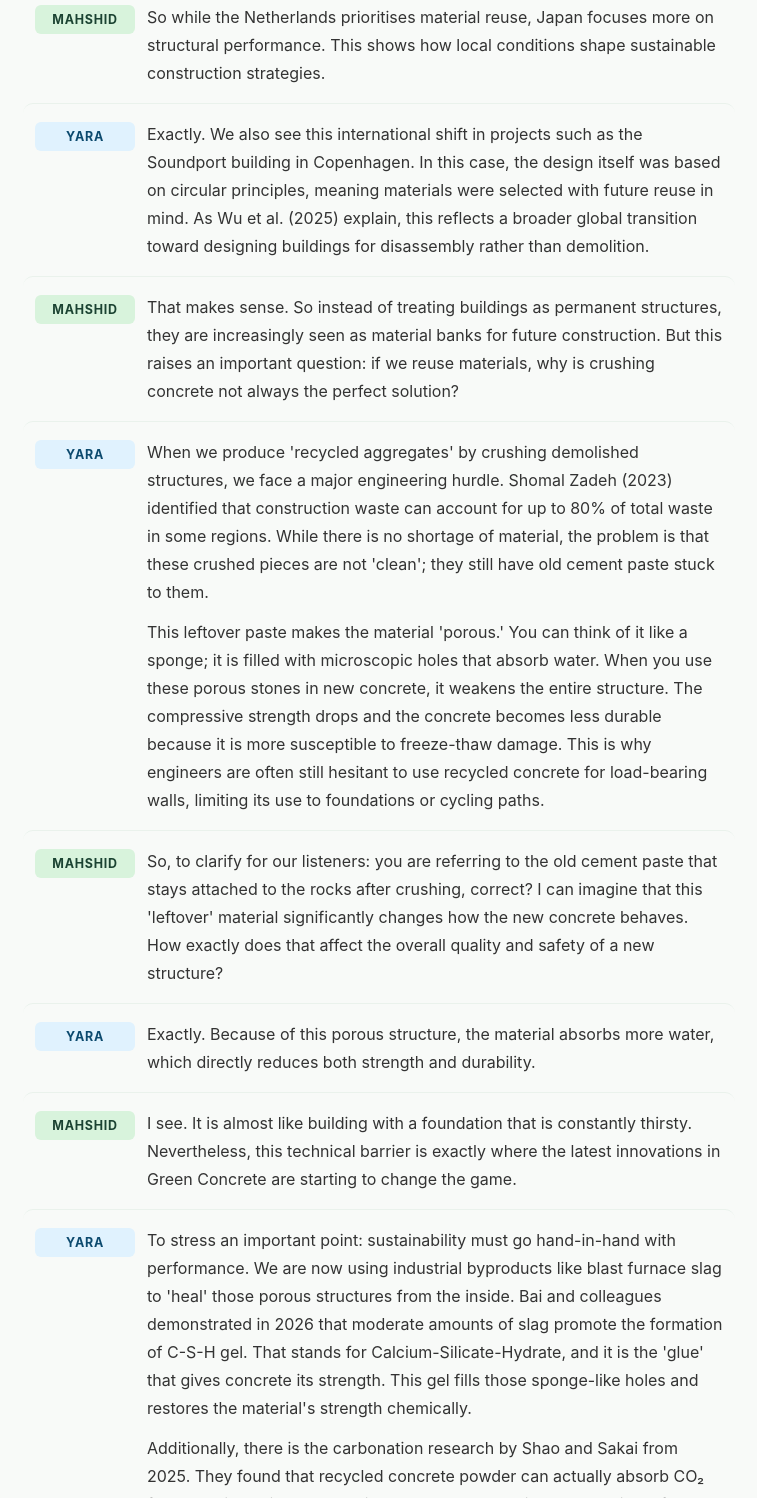
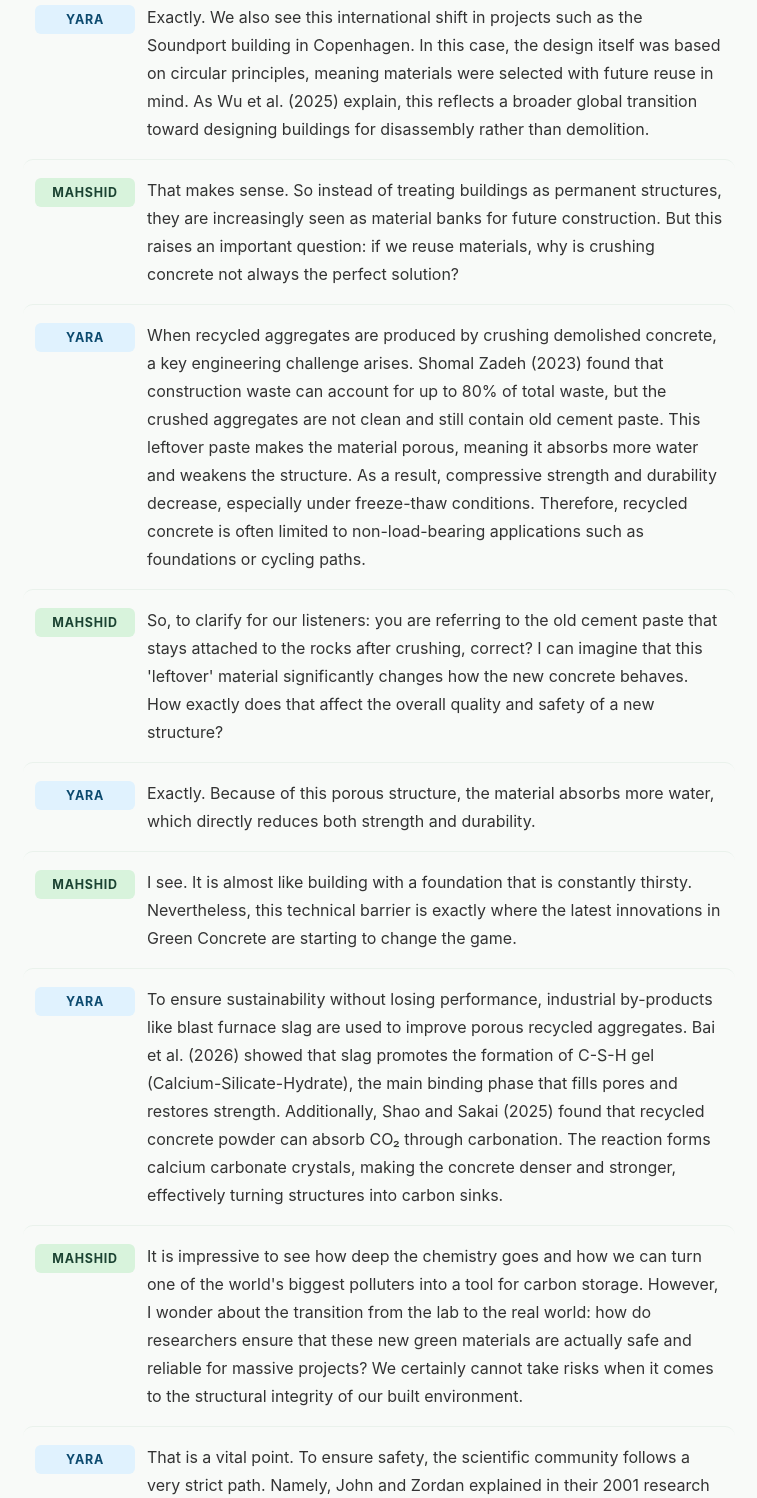
Before and after one commit to Nimasaghi-dev/Ecocast-podcast, a website built with Vite: page index.html in a window 1280 px wide. Shown: the part 4602-6100 px from the top of the page, without its empty margins (261-1018 px from the left). Built offline with nearby package versions, Linux system fonts and the light colour scheme.

Commit message:
transcript updated

```diff
--- a/index.html
+++ b/index.html
@@ -277,12 +277,11 @@
             <div class="transcript-entry">
               <span class="speaker speaker-mahshid">Mahshid</span>
               <p>
-                That is a staggering comparison. This impact is not just about
-                carbon emissions; I've also read that the raw materials we often
-                take for granted, like sand, are becoming scarce. It seems we
-                are facing a dual crisis: we are running out of the very
-                ingredients needed to make concrete while simultaneously
-                polluting the atmosphere to process them.
+                The impact goes beyond carbon emissions. I've also read that the
+                raw materials we often take for granted, like sand, are becoming
+                scarce. It seems we are facing a dual crisis: we are running out
+                of the ingredients needed to make concrete while simultaneously
+                polluting the atmosphere to produce it.
               </p>
             </div>
 
@@ -301,15 +300,6 @@
                 consumes enormous quantities of natural resources like fresh
                 water and specific types of river sand, which we are pulling
                 from ecosystems faster than they can replenish.
-              </p>
-            </div>
-
-            <div class="transcript-entry">
-              <span class="speaker speaker-mahshid">Mahshid</span>
-              <p>
-                So we are depleting natural resources while simultaneously
-                'cooking' the planet. Consequently, the demand for urban
-                expansion is directly clashing with our global climate goals.
               </p>
             </div>
 
@@ -375,26 +365,18 @@
             <!-- 4:30 – 6:00 Technical Hurdle: Porosity and Strength -->
             <div class="transcript-entry">
               <span class="speaker speaker-yara">Yara</span>
-              <div>
-                <p>
-                  When we produce 'recycled aggregates' by crushing demolished
-                  structures, we face a major engineering hurdle. Shomal Zadeh
-                  (2023) identified that construction waste can account for up to
-                  80% of total waste in some regions. While there is no shortage
-                  of material, the problem is that these crushed pieces are not
-                  'clean'; they still have old cement paste stuck to them.
-                </p>
-                <p>
-                  This leftover paste makes the material 'porous.' You can think
-                  of it like a sponge; it is filled with microscopic holes that
-                  absorb water. When you use these porous stones in new concrete,
-                  it weakens the entire structure. The compressive strength drops
-                  and the concrete becomes less durable because it is more
-                  susceptible to freeze-thaw damage. This is why engineers are
-                  often still hesitant to use recycled concrete for load-bearing
-                  walls, limiting its use to foundations or cycling paths.
-                </p>
-              </div>
+              <p>
+                When recycled aggregates are produced by crushing demolished
+                concrete, a key engineering challenge arises. Shomal Zadeh
+                (2023) found that construction waste can account for up to 80%
+                of total waste, but the crushed aggregates are not clean and
+                still contain old cement paste. This leftover paste makes the
+                material porous, meaning it absorbs more water and weakens the
+                structure. As a result, compressive strength and durability
+                decrease, especially under freeze-thaw conditions. Therefore,
+                recycled concrete is often limited to non-load-bearing
+                applications such as foundations or cycling paths.
+              </p>
             </div>
 
             <div class="transcript-entry">
@@ -430,46 +412,16 @@
             <!-- 6:00 – 7:00 Innovation: Slag and Carbon Capture -->
             <div class="transcript-entry">
               <span class="speaker speaker-yara">Yara</span>
-              <div>
-                <p>
-                  To stress an important point: sustainability must go
-                  hand-in-hand with performance. We are now using industrial
-                  byproducts like blast furnace slag to 'heal' those porous
-                  structures from the inside. Bai and colleagues demonstrated in
-                  2026 that moderate amounts of slag promote the formation of
-                  C-S-H gel. That stands for Calcium-Silicate-Hydrate, and it is
-                  the 'glue' that gives concrete its strength. This gel fills
-                  those sponge-like holes and restores the material's strength
-                  chemically.
-                </p>
-                <p>
-                  Additionally, there is the carbonation research by Shao and
-                  Sakai from 2025. They found that recycled concrete powder can
-                  actually absorb CO₂ from the air. During carbonation, the CO₂
-                  reacts with the material to form calcium carbonate crystals,
-                  making the concrete denser and stronger. We are essentially
-                  turning a building into a carbon sink that improves because of
-                  the emissions it captures.
-                </p>
-              </div>
-            </div>
-
-            <div class="transcript-entry">
-              <span class="speaker speaker-mahshid">Mahshid</span>
               <p>
-                Using industrial waste to fix construction waste sounds like a
-                win-win for the circular economy. It is essentially a chemical
-                upgrade that turns a weakness into a strength. Furthermore, does
-                this mean we could eventually see buildings that clean the air
-                while they stand?
-              </p>
-            </div>
-
-            <div class="transcript-entry">
-              <span class="speaker speaker-yara">Yara</span>
-              <p>
-                Indeed. Because of this, the building itself becomes a carbon
-                sink.
+                To ensure sustainability without losing performance, industrial
+                by-products like blast furnace slag are used to improve porous
+                recycled aggregates. Bai et al. (2026) showed that slag promotes
+                the formation of C-S-H gel (Calcium-Silicate-Hydrate), the main
+                binding phase that fills pores and restores strength.
+                Additionally, Shao and Sakai (2025) found that recycled concrete
+                powder can absorb CO₂ through carbonation. The reaction forms
+                calcium carbonate crystals, making the concrete denser and
+                stronger, effectively turning structures into carbon sinks.
               </p>
             </div>
 
```
